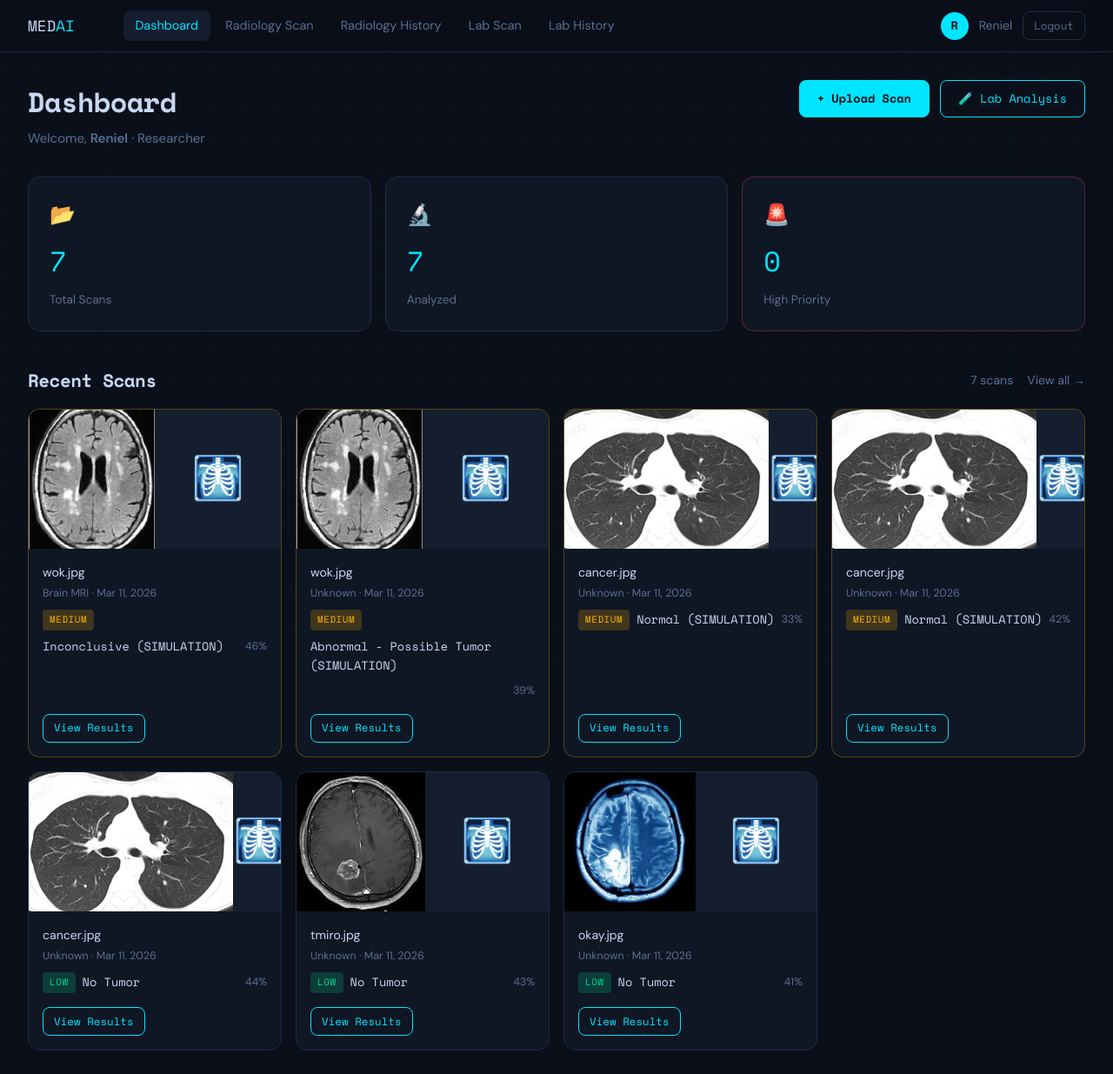
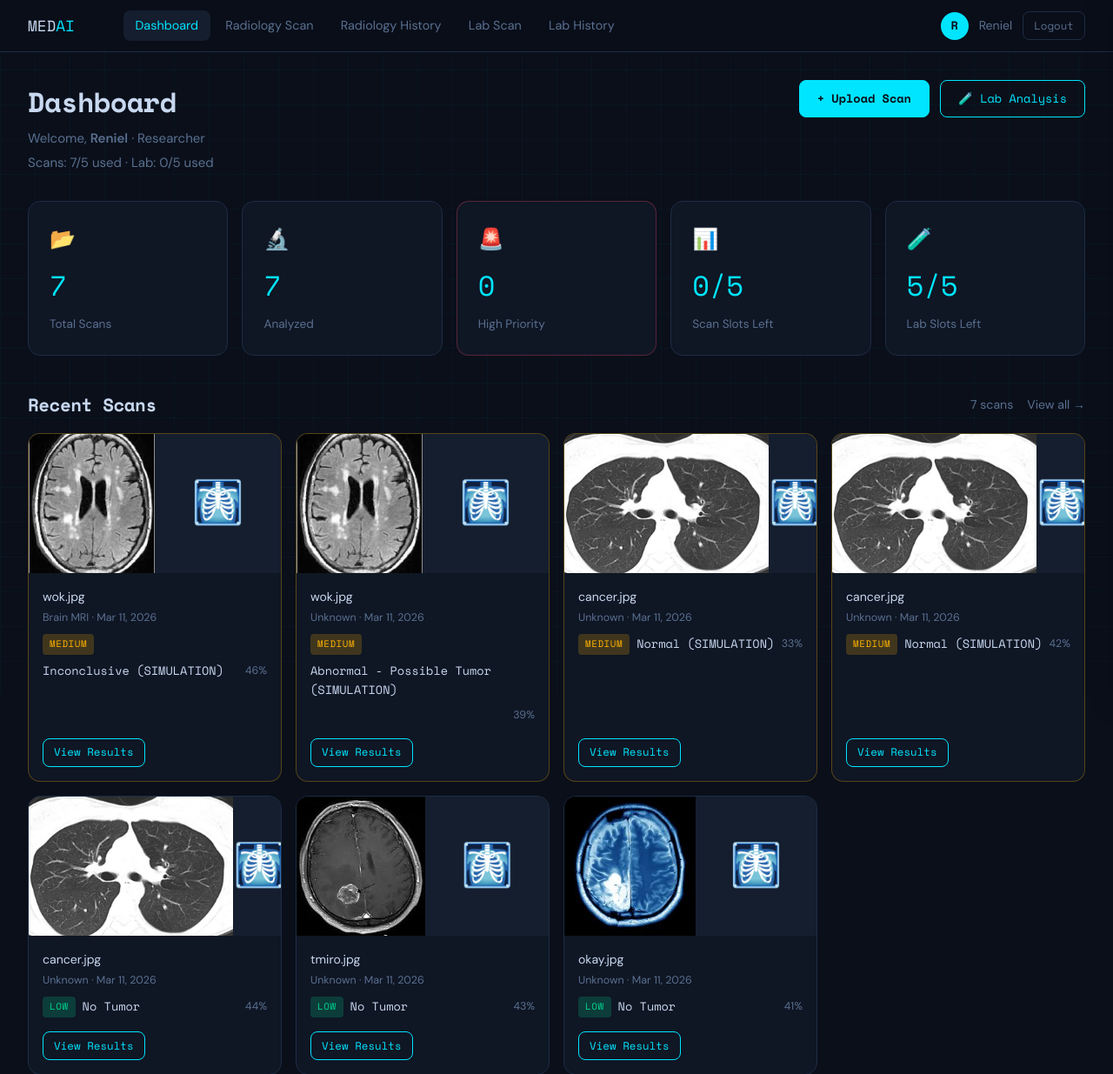
Before and after one commit to Paldrin-ux/MED-AI, a Flask app: page /dashboard in a window 1280 px wide. Shown: the top 1235 px of the page at 87% size. Run offline with Flask 3, Linux system fonts and the light colour scheme; a user stored in the database is signed in.

Commit message:
Limit Scans/Lab upload

```diff
--- a/app.py
+++ b/app.py
@@ -1,8 +1,9 @@
 import os
-os.environ["GEMINI_API_KEY"] = "AIzaSyByMFTnNuYhzuXjiMR2TSiCAwG1kyjo_po"
+from dotenv import load_dotenv
+
+# Load .env before importing app factory so all modules see env vars.
+load_dotenv()
 from app import create_app
-from dotenv import load_dotenv
-load_dotenv()
 app = create_app(os.environ.get("FLASK_ENV", "development"))
 
 import json
--- a/app/__init__.py
+++ b/app/__init__.py
@@ -4,12 +4,16 @@ from flask_sqlalchemy import SQLAlchemy
 from flask_login import LoginManager
 from flask_bcrypt import Bcrypt
 from flask_migrate import Migrate
+from dotenv import load_dotenv
 from config import config_map
 
 db = SQLAlchemy()
 login_manager = LoginManager()
 bcrypt = Bcrypt()
 migrate = Migrate()
+
+# Ensure .env is loaded even when starting via `flask run`.
+load_dotenv()
 
 
 def create_app(env: str = "default") -> Flask:
--- a/app/main/routes.py
+++ b/app/main/routes.py
@@ -9,6 +9,7 @@ from app.ai.tcia_service import get_tcia_reference_cases, is_tcia_available
 import uuid
 from datetime import datetime
 from app.ai.references import get_references
+from config import Config
 
 main_bp = Blueprint("main", __name__)
 
@@ -46,6 +47,13 @@ def allowed_file(filename: str) -> bool:
     return ext in ALLOWED_EXTENSIONS
 
 
+def _remaining_scan_slots(user_id: int) -> tuple[int, int]:
+    limit = Config.USER_SCAN_LIMIT
+    used = Upload.query.filter_by(user_id=user_id).count()
+    remaining = max(limit - used, 0)
+    return remaining, limit
+
+
 def detect_modality(filename: str, scan_type: str = "general") -> str:
     if scan_type and scan_type != "general":
         return SCAN_TYPE_TO_MODALITY.get(scan_type, "Unknown")
@@ -76,8 +84,15 @@ def dashboard():
         .limit(10)
         .all()
     )
+    from app.database.models import LabResult
+
+    used_scan = Upload.query.filter_by(user_id=current_user.id).count()
+    used_lab = LabResult.query.filter_by(user_id=current_user.id).count()
+    scan_limit = Config.USER_SCAN_LIMIT
+    lab_limit = Config.USER_LAB_SCAN_LIMIT
+
     stats = {
-        "total": Upload.query.filter_by(user_id=current_user.id).count(),
+        "total": used_scan,
         "high_priority": db.session.query(Prediction)
             .join(Upload)
             .filter(Upload.user_id == current_user.id, Prediction.priority == "HIGH")
@@ -86,6 +101,12 @@ def dashboard():
             .join(Upload)
             .filter(Upload.user_id == current_user.id)
             .count(),
+        "scan_limit": scan_limit,
+        "scan_used": used_scan,
+        "scan_remaining": max(scan_limit - used_scan, 0),
+        "lab_limit": lab_limit,
+        "lab_used": used_lab,
+        "lab_remaining": max(lab_limit - used_lab, 0),
     }
     return render_template("dashboard.html", uploads=uploads, stats=stats)
 
@@ -94,6 +115,14 @@ def dashboard():
 @login_required
 def upload():
     if request.method == "POST":
+        remaining, limit = _remaining_scan_slots(current_user.id)
+        if remaining <= 0:
+            flash(
+                f"You reached your scan limit ({limit}). Please contact admin to increase your plan.",
+                "warning",
+            )
+            return redirect(request.url)
+
         if "file" not in request.files:
             flash("No file part in request.", "danger")
             return redirect(request.url)
--- a/config.py
+++ b/config.py
@@ -29,6 +29,8 @@ class Config:
     # AI Model
     MODEL_PATH = os.path.join(BASE_DIR, "app", "ai", "weights")
     INFERENCE_DEVICE = "cpu"  # "cuda" if GPU available
+    USER_SCAN_LIMIT = int(os.environ.get("USER_SCAN_LIMIT", 5))
+    USER_LAB_SCAN_LIMIT = int(os.environ.get("USER_LAB_SCAN_LIMIT", 5))
 
 class DevelopmentConfig(Config):
     DEBUG = True
--- a/templates/dashboard.html
+++ b/templates/dashboard.html
@@ -28,6 +28,10 @@
   <div>
     <h1 class="page-title">Dashboard</h1>
     <p class="page-sub">Welcome, <strong>{{ current_user.name }}</strong> · {{ current_user.role.capitalize() }}</p>
+    <p class="page-sub">
+      Scans: {{ stats.scan_used }}/{{ stats.scan_limit }} used ·
+      Lab: {{ stats.lab_used }}/{{ stats.lab_limit }} used
+    </p>
   </div>
   <!-- Desktop buttons — hidden on mobile (bottom nav handles mobile) -->
   <div class="header-actions desktop-only">
@@ -52,6 +56,16 @@
     <div class="stat-icon">&#x1F6A8;</div>
     <div class="stat-value">{{ stats.high_priority }}</div>
     <div class="stat-label">High Priority</div>
+  </div>
+  <div class="stat-card">
+    <div class="stat-icon">&#x1F4CA;</div>
+    <div class="stat-value">{{ stats.scan_remaining }}/{{ stats.scan_limit }}</div>
+    <div class="stat-label">Scan Slots Left</div>
+  </div>
+  <div class="stat-card">
+    <div class="stat-icon">&#x1F9EA;</div>
+    <div class="stat-value">{{ stats.lab_remaining }}/{{ stats.lab_limit }}</div>
+    <div class="stat-label">Lab Slots Left</div>
   </div>
 </div>
 
```
Also changed, not shown: app/lab_routes.py (+18 -0 lines), app/uploads/2/d868892d2d7d49d983c1ab44d1108562.png (added), app/uploads/7/7d118a5be4db4e9b8a90ef6730440425.png (added), app/uploads/7/bd3138b8be374d198a50f8f9f65c83c9.png (added), instance/medai.db, 1 other file.
